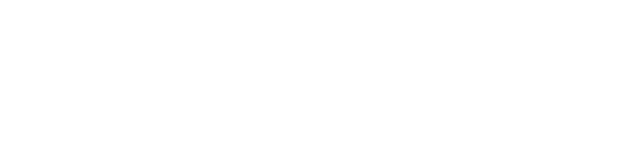
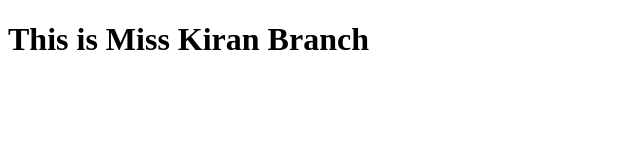
Before and after one commit to Ahmedrazaaptch/session04, a plain HTML site: page index.html in a window 1280 px wide. Shown: the whole page, without its empty margins (0-640 px from the left). Drawn offline with Linux system fonts and the light colour scheme.

Commit message:
home page

```diff
--- a/index.html
+++ b/index.html
@@ -7,6 +7,6 @@
     <title>Document</title>
 </head>
 <body>
-
+    <h1>This is Miss Kiran Branch</h1>
 </body>
 </html>
```
